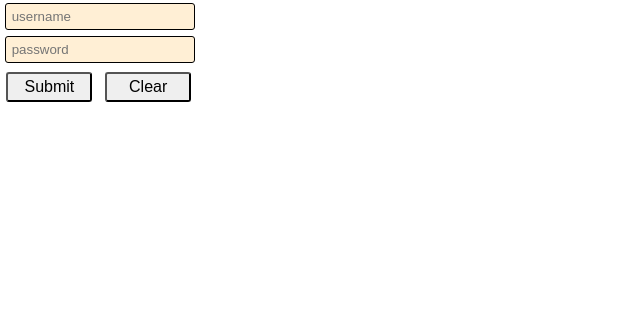
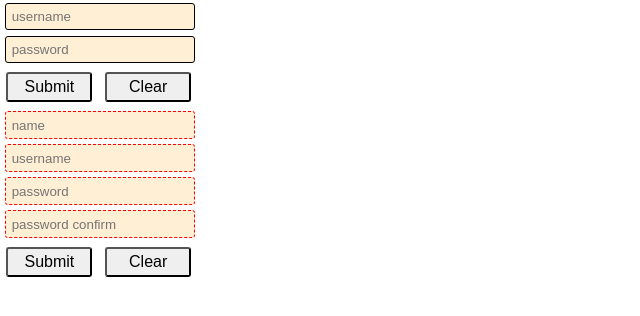
Before and after one commit to Quidiox/deep-chat, a React (Create React App) app: page / in a window 1280 px wide. Shown: the top 316 px of the page, without its empty margins (0-640 px from the left). Built offline with nearby package versions, Linux system fonts and the light colour scheme.

Commit message:
create user

```diff
--- a/src/App.js
+++ b/src/App.js
@@ -1,9 +1,15 @@
-import React, { Component } from 'react'
+import React, { Component, Fragment } from 'react'
 import Login from './pages/auth/Login'
+import Create from './pages/user/Create'
 
 class App extends Component {
   render() {
-    return <Login />
+    return (
+      <Fragment>
+        <Login />
+        <Create />
+      </Fragment>
+    )
   }
 }
 
--- a/src/api/authenticationApi.js
+++ b/src/api/authenticationApi.js
@@ -1,24 +1,32 @@
 import axios from 'axios'
-const baseUrl = process.env.REACT_APP_BASEURL
+const authAxios = axios.create({
+  baseURL: 'http://localhost:3005/api/auth/',
+  withCredentials: true
+})
 
 const login = async data => {
   try {
-    const response = await axios.post(baseUrl + 'auth/login', data, {
-      withCredentials: true
-    })
-    console.log(response)
+    const response = await authAxios.post('login', data)
     return response.data
   } catch (error) {
     console.log(error)
   }
 }
 
-const logout = async data => {
+const verifyUser = async () => {
   try {
-    return await axios.get(baseUrl + 'auth/logout' + data.userId)
+    return await authAxios.post('verifyUser')
   } catch (error) {
     console.log(error)
   }
 }
 
-export default { login, logout }
+const logout = async () => {
+  try {
+    return await authAxios.post('logout')
+  } catch (error) {
+    console.log(error)
+  }
+}
+
+export default { login, logout, verifyUser }
--- /dev/null
+++ b/src/api/userApi.js
@@ -0,0 +1,33 @@
+import axios from 'axios'
+const userAxios = axios.create({
+  baseURL: 'http://localhost:3005/api/user/',
+  withCredentials: true
+})
+
+const create = async data => {
+  try {
+    const response = await userAxios.post('create', data)
+    return response.data
+  } catch (error) {
+    console.log(error)
+  }
+}
+
+const remove = async data => {
+  try {
+    return await userAxios.post('remove', data)
+  } catch (error) {
+    console.log(error)
+  }
+}
+
+const edit = async data => {
+  try {
+    const response = await userAxios.put('edit', data)
+    return response.data
+  } catch (error) {
+    console.log(error)
+  }
+}
+
+export default { create, edit, remove }
--- a/src/components/blocks/StyledForm/Input.js
+++ b/src/components/blocks/StyledForm/Input.js
@@ -5,7 +5,12 @@ const Input = styled.input`
   margin: 0.2em 0.4em 0.2em 0.4em;
   color: ${props => props.inputColor || 'black'};
   background: papayawhip;
-  border: solid black 1px;
+  &:valid {
+    border: solid black 1px;
+  }
+  &:invalid {
+    border: dashed red 1px;
+  }
   border-radius: 3px;
 `
 
--- a/src/pages/auth/LoginForm.js
+++ b/src/pages/auth/LoginForm.js
@@ -24,7 +24,9 @@ const LoginForm = ({
         onChange={handleFieldChange}
       />
       <div style={{ display: 'inline-block' }}>
-        <StyledForm.Button onClick={login}>Submit</StyledForm.Button>
+        <StyledForm.Button onClick={login} type="submit">
+          Submit
+        </StyledForm.Button>
         <StyledForm.Button onClick={clearFields}>Clear</StyledForm.Button>
       </div>
     </StyledForm>
--- a/src/pages/user/Create.js
+++ b/src/pages/user/Create.js
@@ -0,0 +1,74 @@
+import React, { Component, Fragment } from 'react'
+import { connect } from 'react-redux'
+import CreateForm from './CreateForm'
+import { requestCreateUser } from '../../reducers/userReducer'
+
+class Create extends Component {
+  state = {
+    name: '',
+    username: '',
+    password: '',
+    passwordConfirm: '',
+    error: ''
+  }
+
+  create = e => {
+    e.preventDefault()
+    const { name, username, password, passwordConfirm } = this.state
+    if (password !== passwordConfirm) {
+      this.setState({ error: 'Passwords do not match.' })
+    } else {
+      this.props.requestCreateUser({
+        name,
+        username,
+        password
+      })
+      this.setState({
+        name: '',
+        username: '',
+        password: '',
+        passwordConfirm: ''
+      })
+    }
+  }
+
+  handleFieldChange = e => {
+    this.setState({ [e.target.name]: e.target.value, error: '' })
+  }
+
+  clearFields = e => {
+    e.preventDefault()
+    this.setState({
+      name: '',
+      username: '',
+      password: '',
+      passwordConfirm: '',
+      error: ''
+    })
+  }
+
+  render() {
+    const { name, username, password, passwordConfirm, error } = this.state
+    return (
+      <Fragment>
+        <CreateForm
+          name={name}
+          username={username}
+          password={password}
+          passwordConfirm={passwordConfirm}
+          create={this.create}
+          handleFieldChange={this.handleFieldChange}
+          clearFields={this.clearFields}
+        />
+        <div>{error}</div>
+      </Fragment>
+    )
+  }
+}
+
+const mapDispatchToProps = { requestCreateUser }
+
+export default connect(
+  null,
+  mapDispatchToProps
+)(Create)
--- /dev/null
+++ b/src/pages/user/CreateForm.js
@@ -0,0 +1,64 @@
+import React from 'react'
+import StyledForm from '../../components/blocks/StyledForm'
+
+const CreateForm = ({
+  name,
+  username,
+  password,
+  passwordConfirm,
+  create,
+  handleFieldChange,
+  clearFields
+}) => {
+  return (
+    <StyledForm>
+      <StyledForm.Input
+        name="name"
+        value={name}
+        placeholder="name"
+        onChange={handleFieldChange}
+        required
+        minLength={3}
+        maxLength={20}
+      />
+      <StyledForm.Input
+        name="username"
+        placeholder="username"
+        value={username}
+        onChange={handleFieldChange}
+        required
+        minLength={2}
+        maxLength={150}
+      />
+      <StyledForm.Input
+        name="password"
+        type="password"
+        value={password}
+        placeholder="password"
+        onChange={handleFieldChange}
+        required
+        minLength={6}
+        maxLength={30}
+      />
+      <StyledForm.Input
+        name="passwordConfirm"
+        type="password"
+        value={passwordConfirm}
+        placeholder="password confirm"
+        onChange={handleFieldChange}
+        required
+        minLength={6}
+        maxLength={30}
+      />
+
+      <div style={{ display: 'inline-block' }}>
+        <StyledForm.Button onClick={create} type="submit">
+          Submit
+        </StyledForm.Button>
+        <StyledForm.Button onClick={clearFields}>Clear</StyledForm.Button>
+      </div>
+    </StyledForm>
+  )
+}
+
+export default CreateForm
--- a/src/reducers/userReducer.js
+++ b/src/reducers/userReducer.js
@@ -11,7 +11,7 @@ import {
   USER_LOGOUT_REQUEST,
   USER_DELETE_REQUEST
 } from './actionTypes'
-/* user logout and delete are handled in rootReducer because all data becomes
+/* user logout and delete are handled in rootReducer because all state becomes
    invalid when they happen so whole state is set to undefined */
 
 const userReducer = produce((draft, action) => {
--- a/src/sagas/userSagas.js
+++ b/src/sagas/userSagas.js
@@ -1,17 +1,19 @@
 import { call, put, takeLatest } from 'redux-saga/effects'
-import apiService from '../api/authenticationApi'
+import authApiService from '../api/authenticationApi'
+import userApiService from '../api/userApi'
 import { genericActionCreator } from '../reducers/rootReducer'
 import {
   USER_LOGIN,
   USER_LOGIN_REQUEST,
   USER_LOGOUT,
-  USER_LOGOUT_REQUEST
+  USER_LOGOUT_REQUEST,
+  USER_CREATE,
+  USER_CREATE_REQUEST
 } from '../reducers/actionTypes'
 
 function* login(action) {
   try {
-    const user = yield call(apiService.login, action.payload)
-    console.log(user)
+    const user = yield call(authApiService.login, action.payload)
     yield put(genericActionCreator(USER_LOGIN, user))
   } catch (error) {
     console.log(error)
@@ -34,4 +36,21 @@ function* watchLogout() {
   yield takeLatest(USER_LOGOUT_REQUEST, logout)
 }
 
-export const userSagas = [call(watchLogin), call(watchLogout)]
+function* createUser(action) {
+  try {
+    const user = yield call(userApiService.create, action.payload)
+    yield put(genericActionCreator(USER_CREATE, user))
+  } catch (error) {
+    console.log(error)
+  }
+}
+
+function* watchCreateUser() {
+  yield takeLatest(USER_CREATE_REQUEST, createUser)
+}
+
+export const userSagas = [
+  call(watchLogin),
+  call(watchLogout),
+  call(watchCreateUser)
+]
```
Also changed, not shown: src/components/blocks/StyledHeader/Menu.js (added), src/components/blocks/StyledHeader/index.js (added), 1 other file (tests, documents, lock files or other folders).
